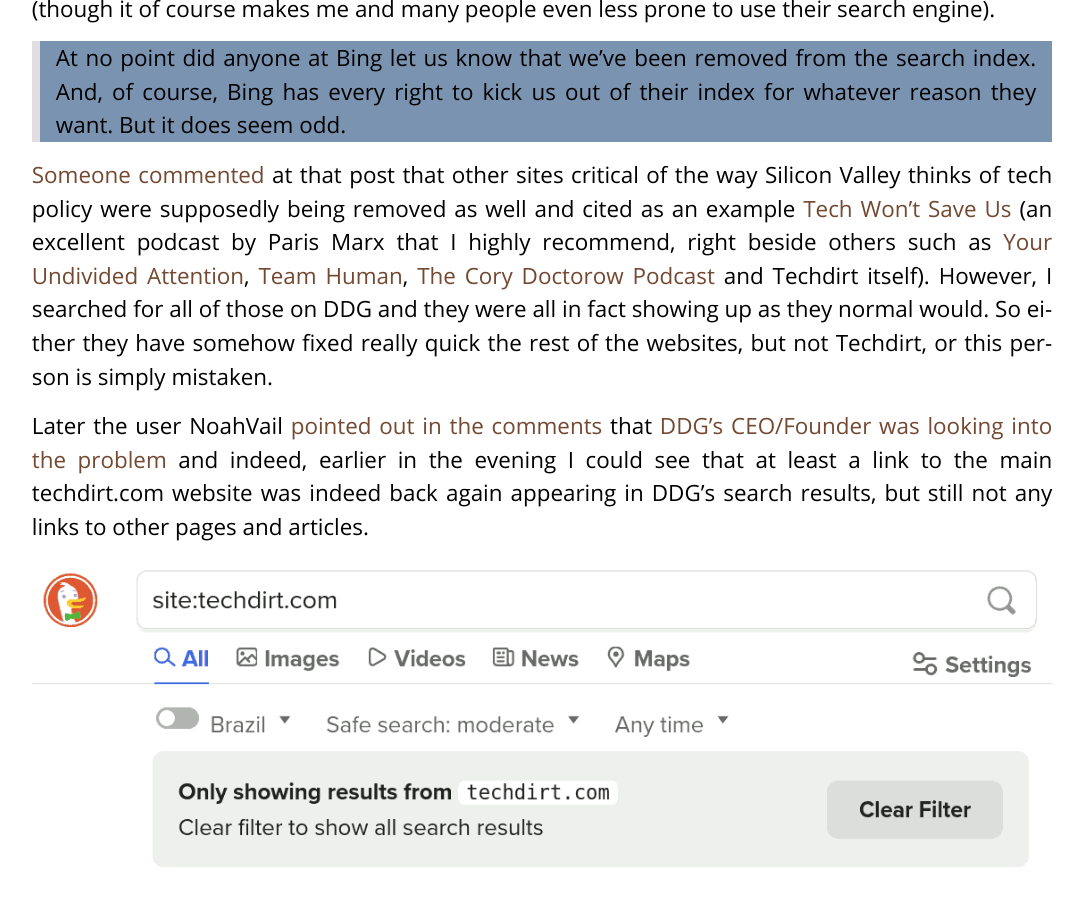
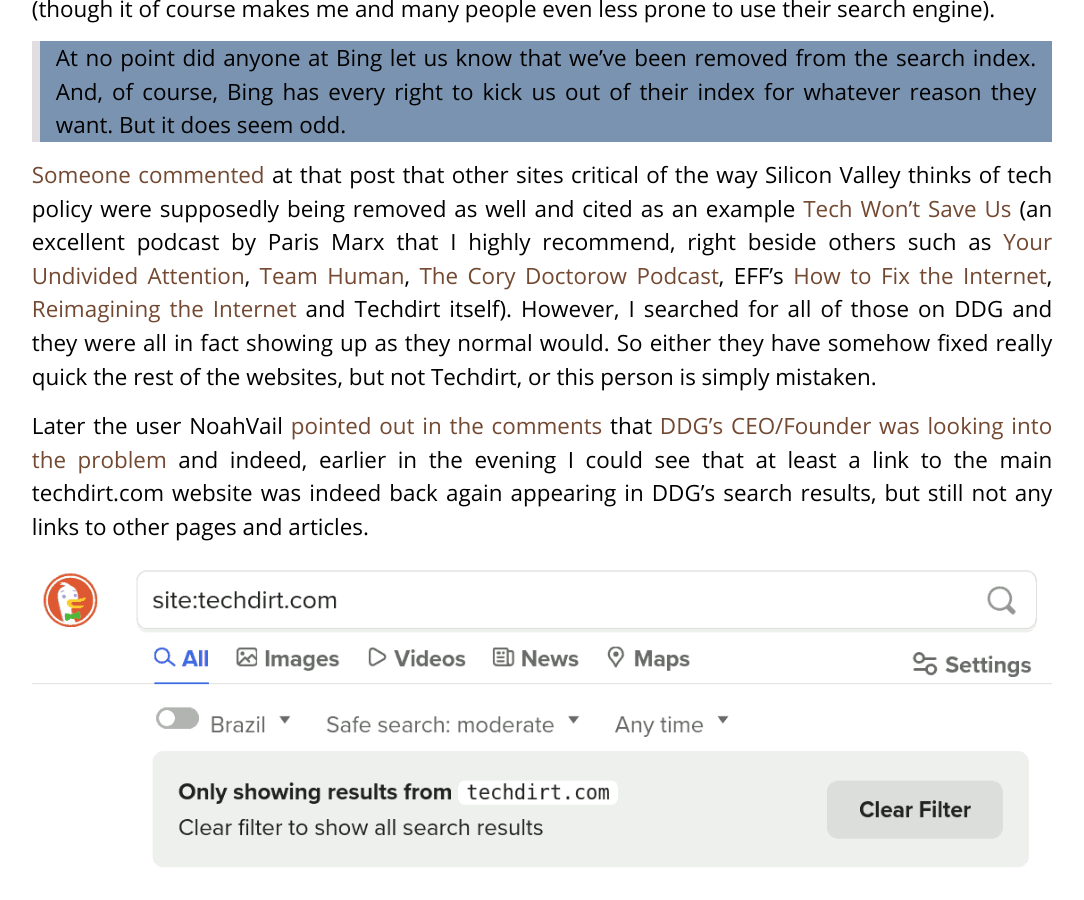
Before and after one commit to augusto-herrmann/augusto-herrmann.github.io, a Jekyll site: the page built from _posts/2023-07-27-techdirt-removed-from-duckduckgo-and-bing-search-results.md, in a window 1280 px wide and 900 px high, scrolled down 3654 px. Shown: the whole window, without its empty margins (98-1182 px from the left). Built offline with Jekyll 4.4.1, drawn with Linux system fonts in a browser that asks for light colours.

Commit message:
Add two more podcasts

```diff
--- a/_posts/2023-07-27-techdirt-removed-from-duckduckgo-and-bing-search-results.md
+++ b/_posts/2023-07-27-techdirt-removed-from-duckduckgo-and-bing-search-results.md
@@ -125,11 +125,14 @@
 by Paris Marx that I highly recommend, right beside others such as
 [Your Undivided Attention](https://www.humanetech.com/podcast),
 [Team Human](https://www.teamhuman.fm/),
-[The Cory Doctorow Podcast](https://craphound.com/podcast/) and Techdirt
-itself). However, I searched for all of those on DDG and they were all in
-fact showing up as they normal would. So either they have somehow fixed
-really quick the rest of the websites, but not Techdirt, or this person
-is simply mistaken.
+[The Cory Doctorow Podcast](https://craphound.com/podcast/),
+EFF's
+[How to Fix the Internet](https://www.eff.org/how-to-fix-the-internet-podcast),
+[Reimagining the Internet](https://publicinfrastructure.org/) and
+Techdirt itself). However, I searched for all of those on DDG and they
+were all in fact showing up as they normal would. So either they have
+somehow fixed really quick the rest of the websites, but not Techdirt, or
+this person is simply mistaken.
 
 Later the user NoahVail
 [pointed out in the comments](https://www.techdirt.com/2023/07/27/techdirt-has-been-deleted-from-bing-and-duckduckgo/#comment-3181184)
```
Also changed, not shown: _posts/2023-07-27-techdirt-removido-do-duckduckgo-e-do-bing.md (+4 -1 lines).
